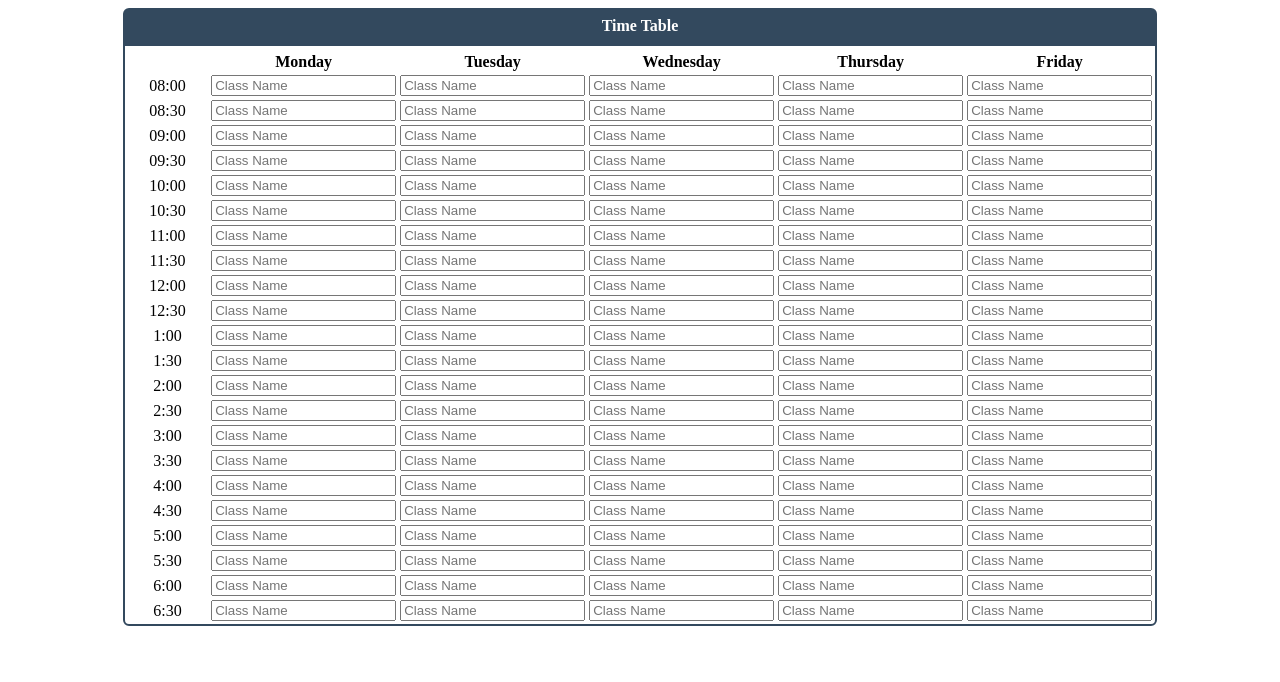
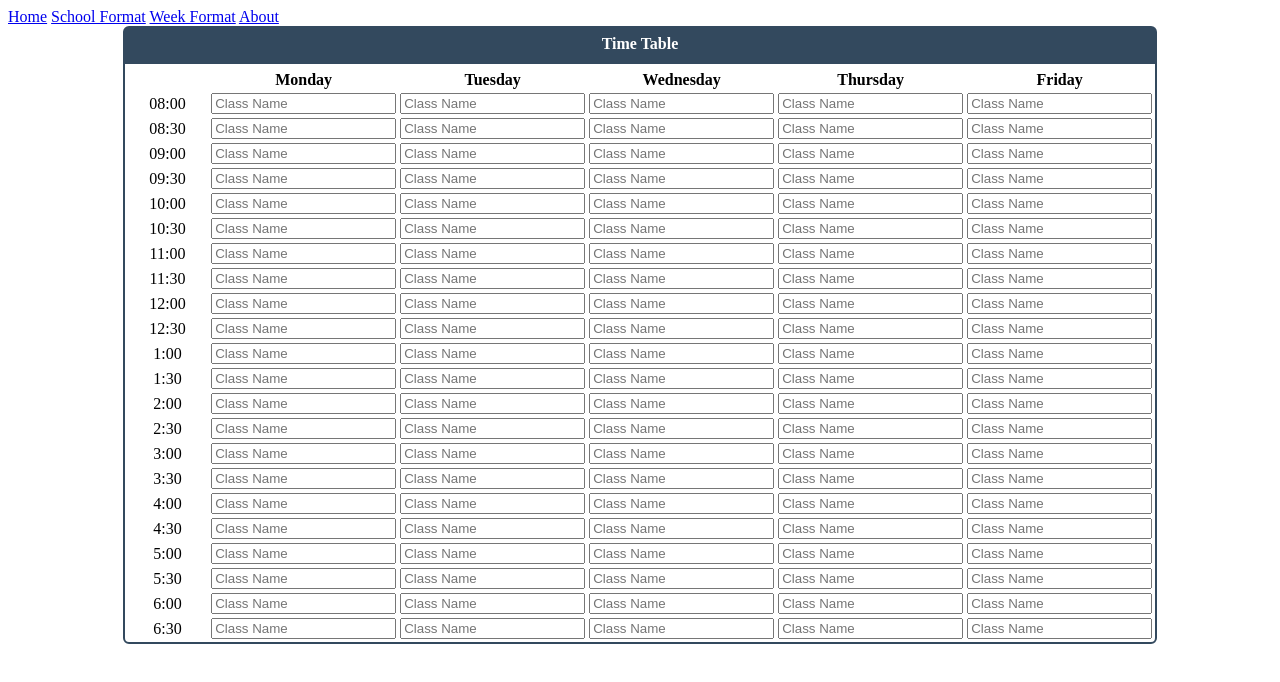
Before and after one commit to sumiv/scheme, a website: page week.html in a window 1280 px wide. Drawn offline with Linux system fonts and the light colour scheme.

Commit message:
Update week.html

```diff
--- a/week.html
+++ b/week.html
@@ -4,7 +4,12 @@
  <link rel="stylesheet" href="week.css">
  </head>
  <body>
-
+   <div id="nav" class="nav-bar">
+    <a href="index.html">Home</a>
+    <a href="school.html">School Format</a>
+    <a class="active" href="week.html">Week Format</a>
+    <a href="about.html">About</a>
+   </div>
 <table class="calendar table table-bordered">
   <caption>Time Table</caption>
   <thead>
```
